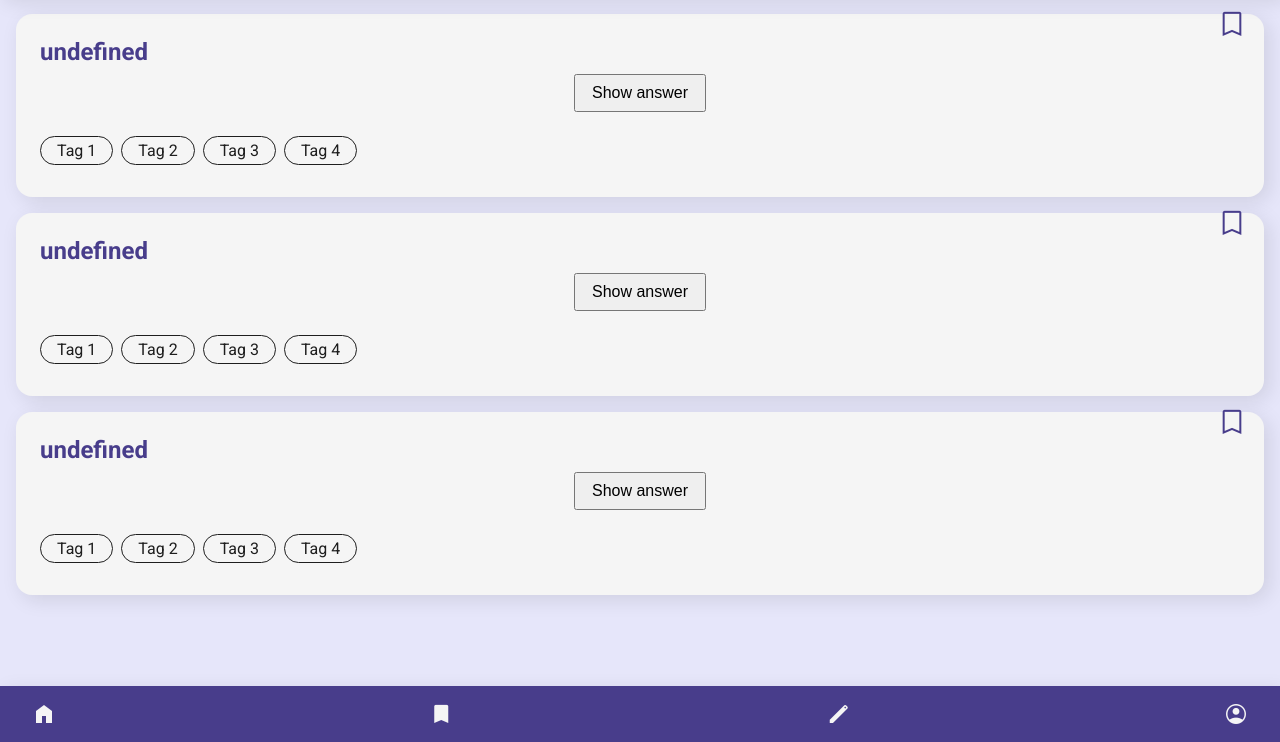
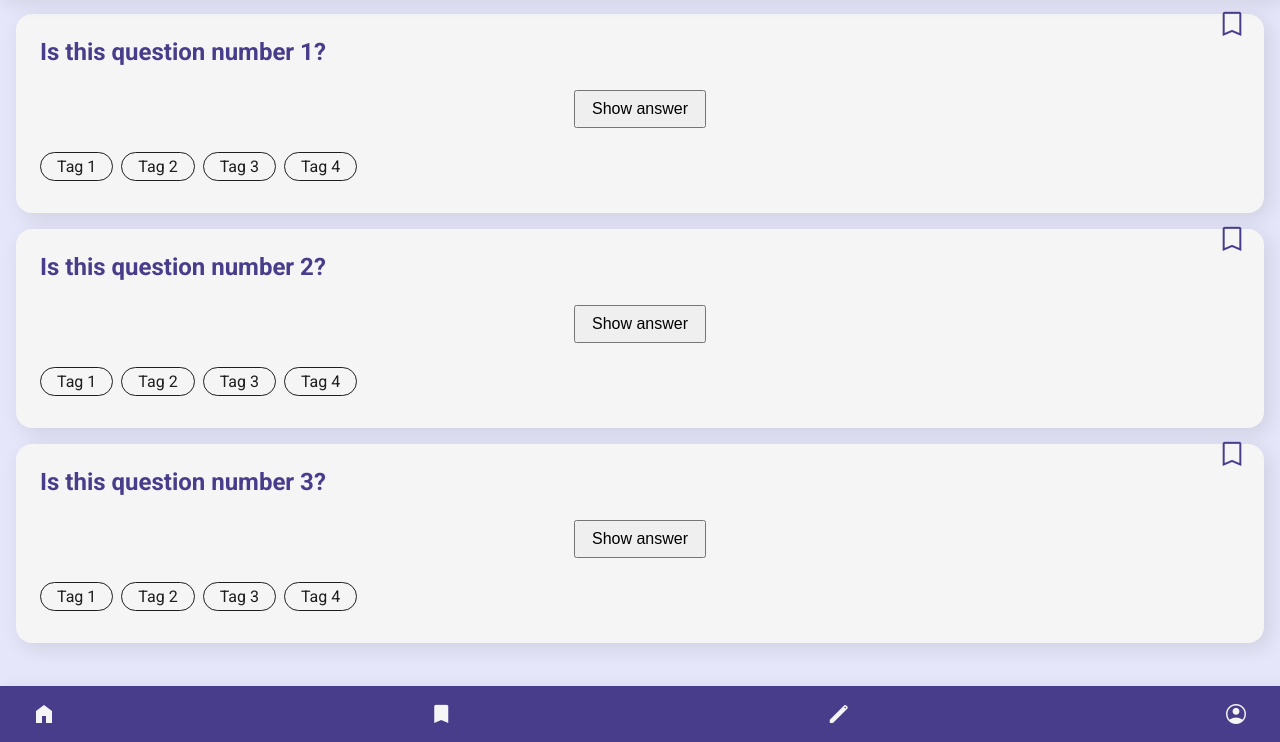
Before and after one commit to magdalenakierat/quiz-app, a website with bundled scripts: page index.html in a window 1280 px wide. Shown: the part 58-800 px from the top of the page. Built offline with nearby package versions, Linux system fonts and the light colour scheme.

Commit message:
create questions and answers from array

```diff
--- a/index.html
+++ b/index.html
@@ -18,9 +18,11 @@
           <button data-js="bookmark" class="material-symbols-outlined">
             bookmark
           </button>
-          <h2 data-js="question">Question</h2>
+          <h2 data-js="question" data-id="1" class="card__headline">
+            Question
+          </h2>
           <button data-js="answer-button" class="button">Show answer</button>
-          <p data-js="answer" class="hidden">
+          <p data-js="answer" class="hidden" data-id="1">
             Answer paragraph Lorem ipsum, dolor sit amet consectetur adipisicing
             elit. Tenetur a, enim perspiciatis dolor reprehenderit eius, libero
             impedit debitis odio asperiores iusto aliquid ipsam cum facere amet
@@ -37,9 +39,11 @@
           <button data-js="bookmark" class="material-symbols-outlined">
             bookmark
           </button>
-          <h2 data-js="question">Question</h2>
+          <h2 data-js="question" data-id="2" class="card__headline">
+            Question
+          </h2>
           <button data-js="answer-button" class="button">Show answer</button>
-          <p data-js="answer" class="hidden">
+          <p data-js="answer" class="hidden" data-id="2">
             Answer paragraph Lorem ipsum, dolor sit amet consectetur adipisicing
             elit. Tenetur a, enim perspiciatis dolor reprehenderit eius, libero
             impedit debitis odio asperiores iusto aliquid ipsam cum facere amet
@@ -56,9 +60,11 @@
           <button data-js="bookmark" class="material-symbols-outlined">
             bookmark
           </button>
-          <h2 data-js="question">Question</h2>
+          <h2 data-js="question" data-id="3" class="card__headline">
+            Question
+          </h2>
           <button data-js="answer-button" class="button">Show answer</button>
-          <p data-js="answer" class="hidden">
+          <p data-js="answer" class="hidden" data-id="3">
             Answer paragraph Lorem ipsum, dolor sit amet consectetur adipisicing
             elit. Tenetur a, enim perspiciatis dolor reprehenderit eius, libero
             impedit debitis odio asperiores iusto aliquid ipsam cum facere amet
@@ -81,7 +87,7 @@
           >
             bookmark
           </button>
-          <h2 data-js="question">Question</h2>
+          <h2 data-js="question" class="card__headline">Question</h2>
 
           <button data-js="answer-button" class="button">Show answer</button>
           <p data-js="answer" class="hidden">
@@ -104,7 +110,7 @@
           >
             bookmark
           </button>
-          <h2 data-js="question">Question</h2>
+          <h2 data-js="question" class="card__headline">Question</h2>
           <button data-js="answer-button" class="button">Show answer</button>
           <p data-js="answer" class="hidden">
             Answer paragraph Lorem ipsum, dolor sit amet consectetur adipisicing
--- a/js/questions.js
+++ b/js/questions.js
@@ -1,33 +1,39 @@
 function questionCards() {
-const cards = [
+  const cards = [
     {
       id: '1',
       isBookmarked: false,
-      question: 'Question Number 1?',
-      answer: 'Answer Number 1.',
-      tags: ['tag-x', 'tag-y', 'tag-z']
+      question: 'Is this question number 1?',
+      answer: 'This is answer number 1.',
+      tags: ['tag-x', 'tag-y', 'tag-z'],
     },
     {
       id: '2',
       isBookmarked: false,
-      question: 'Question Number 2?',
-      answer: 'Answer Number 2.',
-      tags: ['tag-x', 'tag-y', 'tag-z']
+      question: 'Is this question number 2?',
+      answer: 'This is answer number 2.',
+      tags: ['tag-x', 'tag-y', 'tag-z'],
     },
     {
       id: '3',
       isBookmarked: true,
-      question: 'Question Number 3?',
-      answer: 'Answer Number 3.',
-      tags: ['tag-a', 'tag-b', 'tag-c']
-    }
-  ]
+      question: 'Is this question number 3?',
+      answer: 'This is answer number 3.',
+      tags: ['tag-a', 'tag-b', 'tag-c'],
+    },
+  ];
 
-  const questions = document.querySelectorAll('[data-js=question]');
-
-  questions.forEach((question) => {
-      question.innerText = cards.question;
+  cards.forEach((card, index) => {
+    const questionElement = document.querySelector(
+      '[data-js="question"][data-id="' + `${index + 1}` + '"]'
+    );
+    questionElement.innerText = cards[index].question;
+    const answerElement = document.querySelector(
+      '[data-js="answer"][data-id="' + `${index + 1}` + '"]'
+    );
+    answerElement.innerText = cards[index].answer;
+    console.log(questionElement);
   });
 }
 
-  export { questionCards };
+export { questionCards };
--- a/style/base.css
+++ b/style/base.css
@@ -20,8 +20,9 @@ main {
   width: 100%;
 }
 
-h2 {
+.card__headline {
   color: darkslateblue;
+  margin-bottom: 1rem;
 }
 
 p {
```
